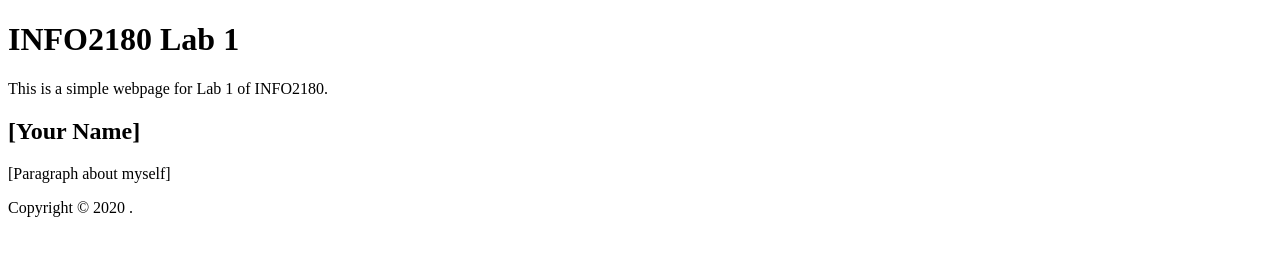
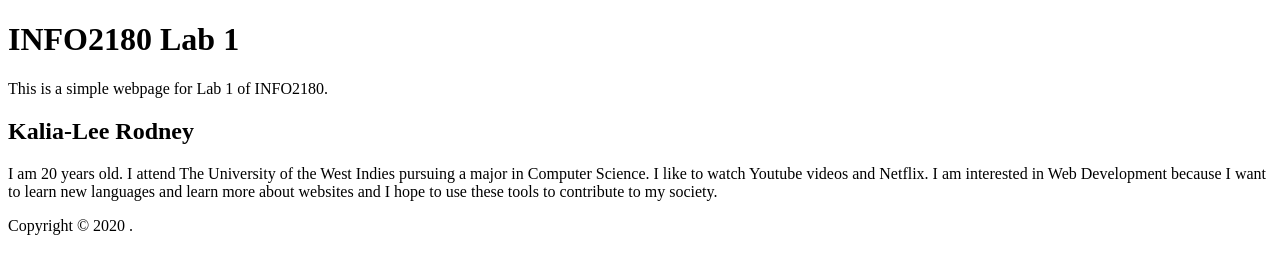
Before and after one commit to kalia-leerodney/info2180-lab1, a plain HTML site: page index.html in a window 1280 px wide. Drawn offline with Linux system fonts and the light colour scheme.

Commit message:
Added nameand paragraph about myself and Web Development

```diff
--- a/index.html
+++ b/index.html
@@ -1,6 +1,7 @@
 <!DOCTYPE html>
 <html lang="en">
     <head>
+        <link rel="stylesheet" href="styles.css" type="text/css">
     <meta charset="UTF-8">
     <meta name="viewport" content="width=device- width, initial-scale=1.0">
     <meta http-equiv="X-UA-Compatible" content="ie=edge">
@@ -11,8 +12,12 @@
                <h1>INFO2180 Lab 1</h1>
     <p>This is a simple webpage for Lab 1 of INFO2180.</p> </header>
            <main>
-               <h2>[Your Name]</h2>
-               <p>[Paragraph about myself]</p>
+               <h2>Kalia-Lee Rodney</h2>
+               <p>I am 20 years old. I attend The University of the West Indies pursuing a major in Computer
+                Science. I like to watch Youtube videos and Netflix. I am interested in Web Development because
+                I want to learn new languages and learn more about websites and I hope to use these tools to
+                contribute to my society.
+            </p>
            </main>
            <footer>
     <p>Copyright &copy; 2020 <Your Name>.</p>
```
